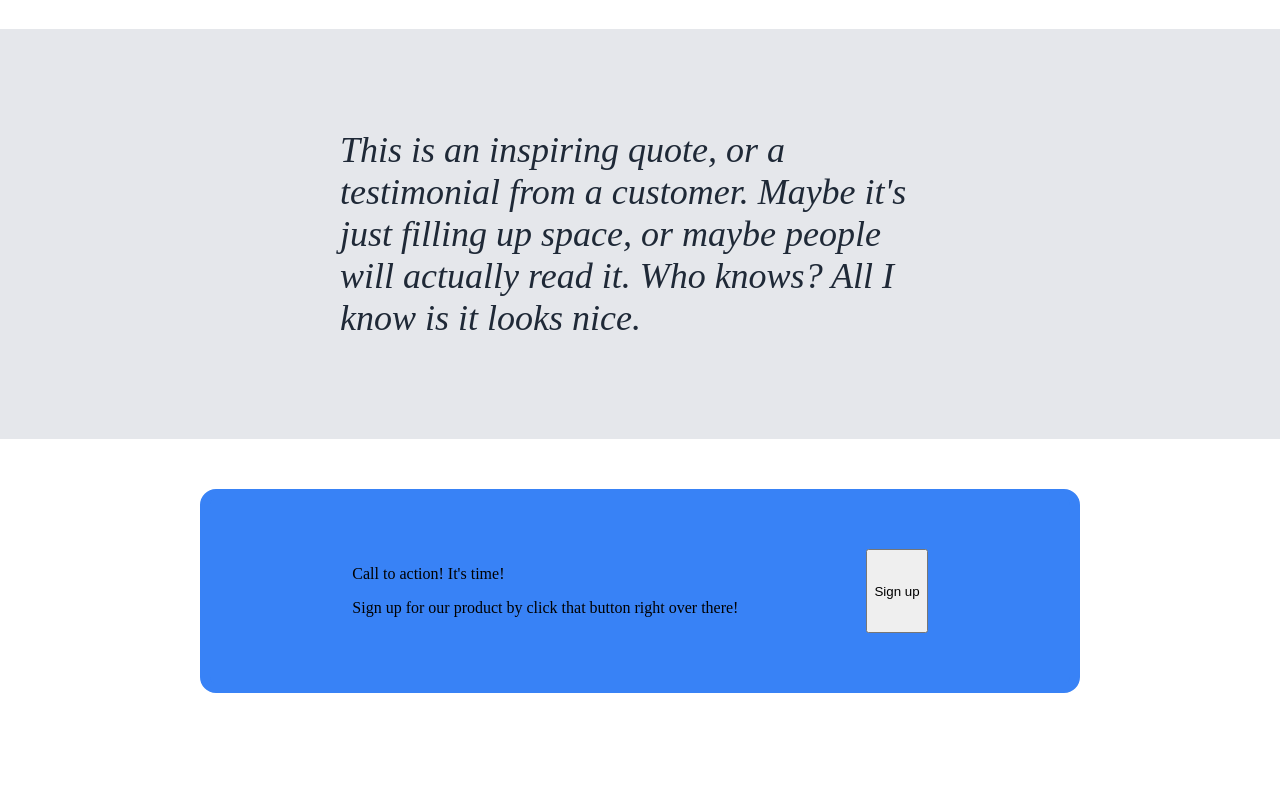
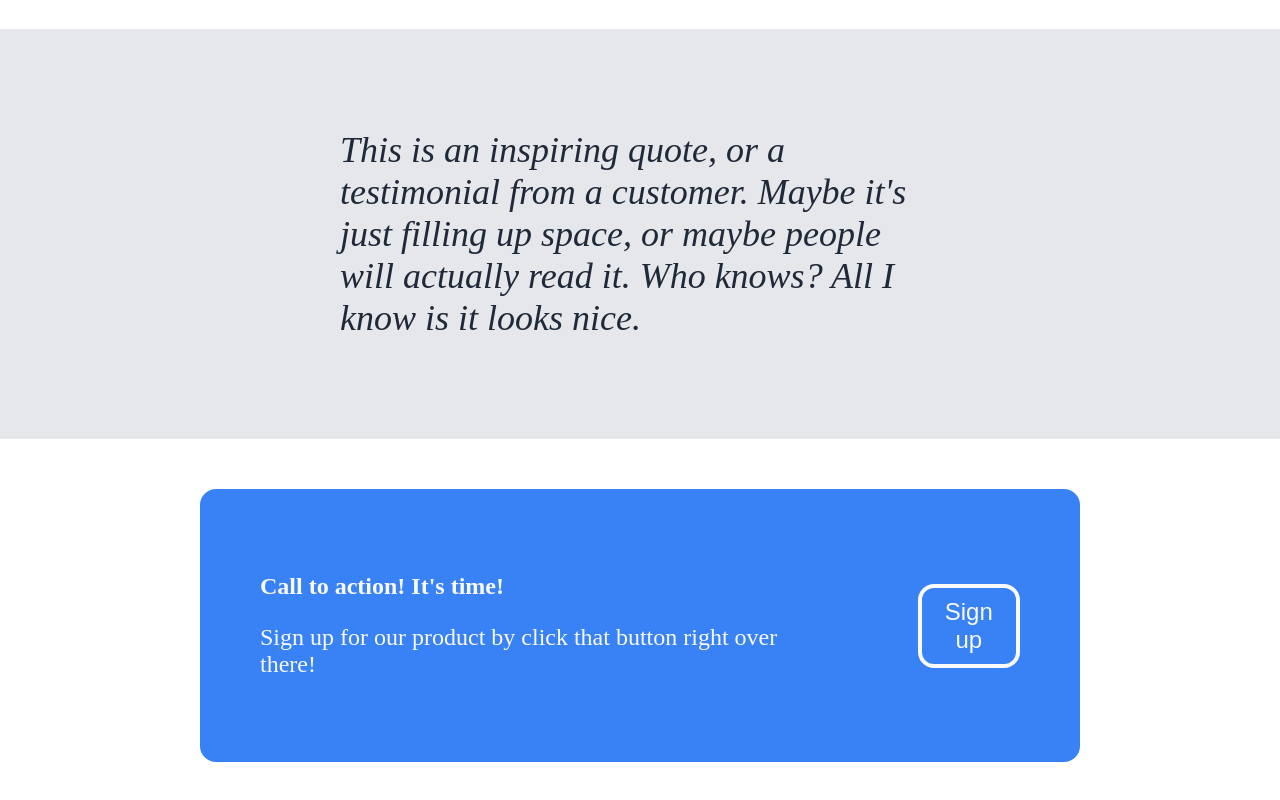
Before and after one commit to Jecyn/odin-landing-page-project, a plain HTML site: page index.html in a window 1280 px wide. Shown: the part 926-1726 px from the top of the page. Before the commit the page ends 1669 px from the top, so only its background shows below. Drawn offline with Linux system fonts and the light colour scheme.

Commit message:
fixed the footer button styling

```diff
--- a/index.html
+++ b/index.html
@@ -84,14 +84,15 @@
         <div class="footer_details">
             <div class="footer_text">
                 <p>
-                    Call to action! It's time!
+                    <b>Call to action! It's time!</b>
                 </p>
                 <p>
                     Sign up for our product by click that button right over there!
                 </p>
             </div>
 
-            <button type="button">Sign up</button>
+            <button type="button" class="footer_sign_up_button">
+                <a href="">Sign up</a>
         </div>
     </main>
 </body>
--- a/style.css
+++ b/style.css
@@ -137,6 +137,7 @@ img {
 .footer_details{
     display: flex;
     justify-content: center;
+    align-items: center;
     padding: 50px;
     gap: 128px;
     border: 10px solid #3882F6;
@@ -144,3 +145,17 @@ img {
     background-color: #3882F6;
     margin: 50px 200px
 }
+
+.footer_text {
+    font-size: 24px;
+    color: #F9FAF8;
+}
+
+.footer_sign_up_button{
+    font-size: 24px;
+    padding:  10px 10px;
+    background-color: #3882F6;
+    color: #F9FAF8;
+    border: 4px solid #F9FAF8;
+    border-radius: 16px;
+}
```
